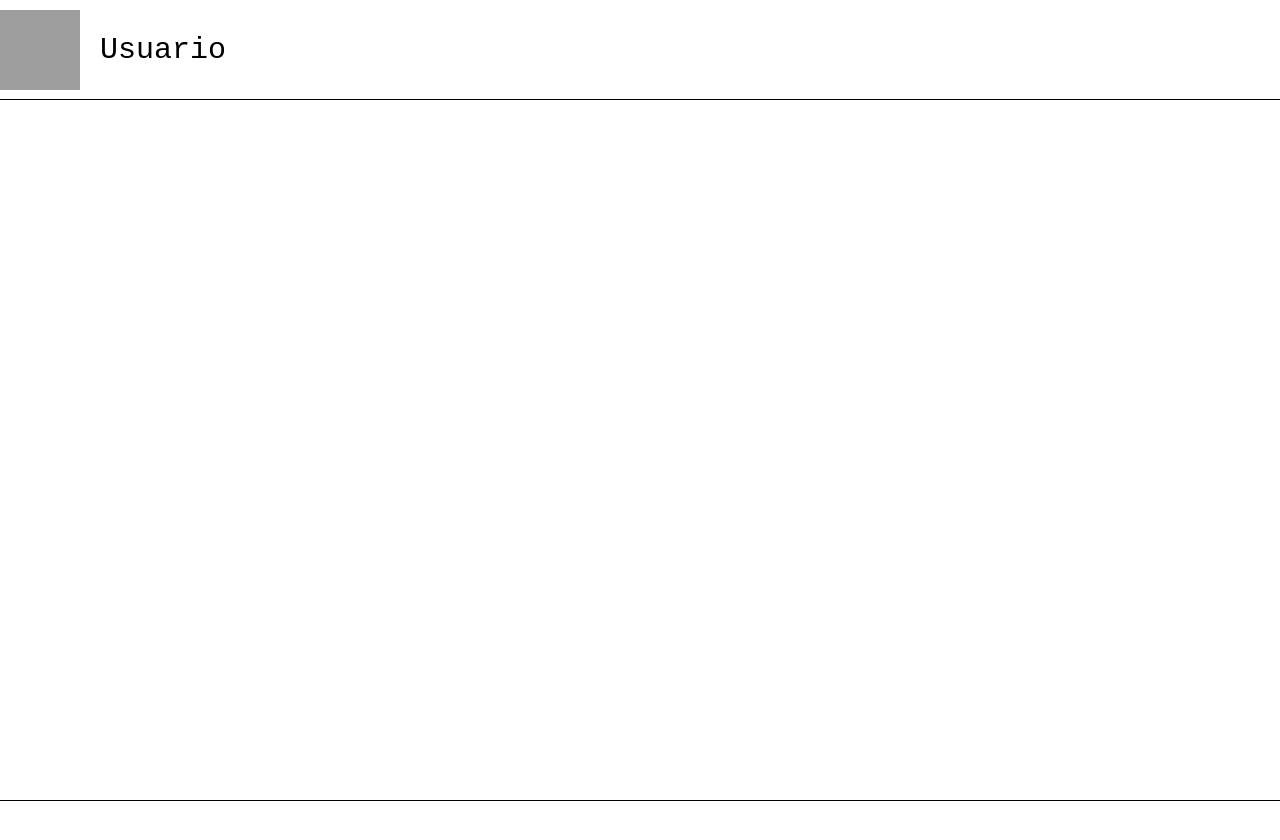
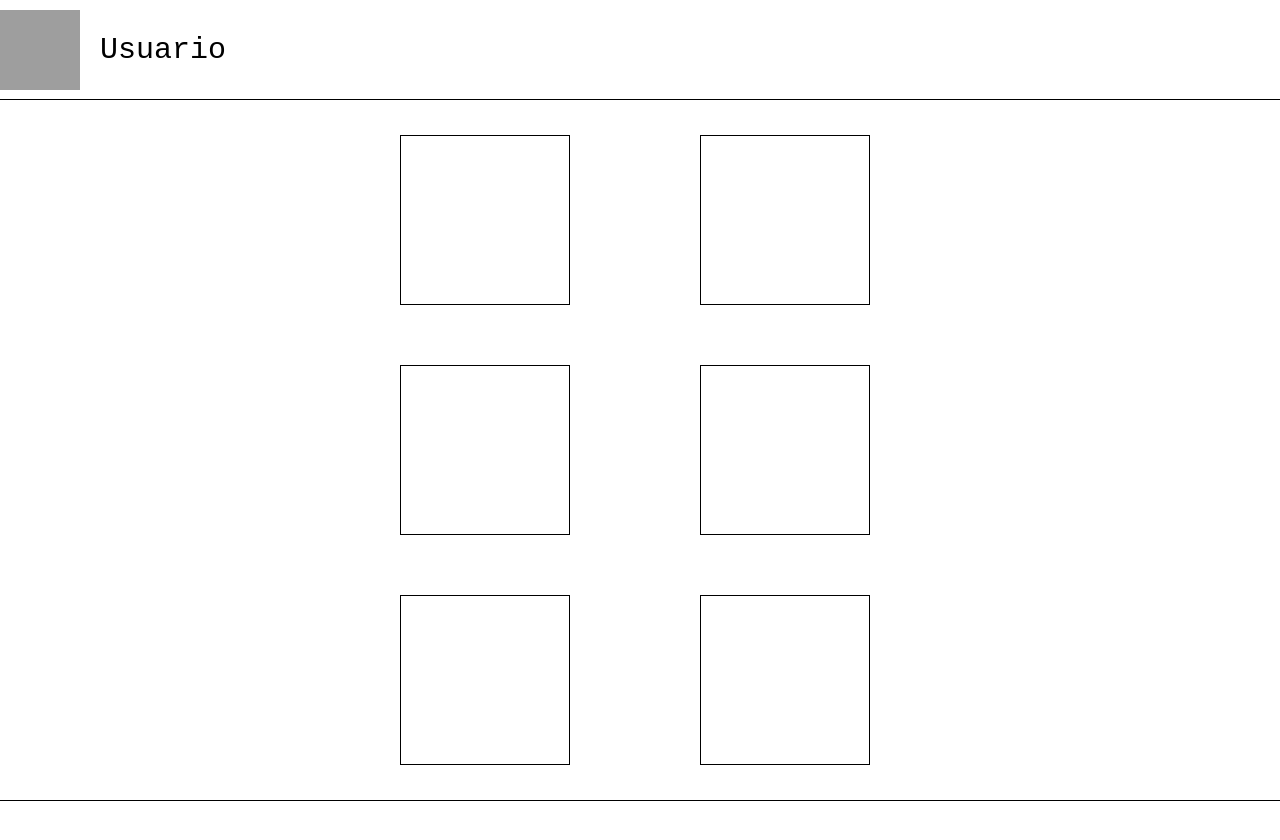
Before and after one commit to alejos89/PruebaCorta1, a plain HTML site: page index.html in a window 1280 px wide. Drawn offline with Linux system fonts and the light colour scheme; grey boxes are pictures that could not be loaded.

Commit message:
Version 4

```diff
--- a/componentes/dCuadros.css
+++ b/componentes/dCuadros.css
@@ -0,0 +1,20 @@
+.cuadro4{
+    grid-template-columns: 1fr 1fr;
+    grid-template-rows: 1fr 1fr 1fr;
+    display: grid;
+
+    margin: 5px;
+
+    width: 60rem;
+    align-items: center;
+    }
+.cuadros{
+    height: 17rem;
+    width: 17rem;
+    border: 1px solid black;
+    display: flex;
+
+    margin-left: 6rem;
+
+
+}
--- a/index.css
+++ b/index.css
@@ -11,6 +11,8 @@
 
 .cuadro2{
     height: 70rem;
+    display: flex;
+    justify-content:space-around;
 }
 
 .cuadro3{
--- a/index.html
+++ b/index.html
@@ -13,7 +13,18 @@
     <div class="cuadro">
 
         <div class="cuadro1"><img class="img" src="https://yt3.googleusercontent.com/PKRBxhCiGa8Y0vPmHa1E2cdjpLhUq2Pl-gESwP7kk2plGgxLdsbjyTd9VjcJwBMiY0HQ8bvx5Q=s900-c-k-c0x00ffffff-no-rj" alt="imagen"><span class="texto">Usuario</span></div>
-        <div class="cuadro2"></div>
+
+        <div class="cuadro2">
+         <div class="cuadro4">
+            <div class="cuadros"></div>
+            <div class="cuadros"></div>
+            <div class="cuadros"></div>
+            <div class="cuadros"></div>
+            <div class="cuadros"></div>
+            <div class="cuadros"></div>
+         </div>
+    </div>
+
         <div class="cuadro3"></div>
 
     </div>
```
